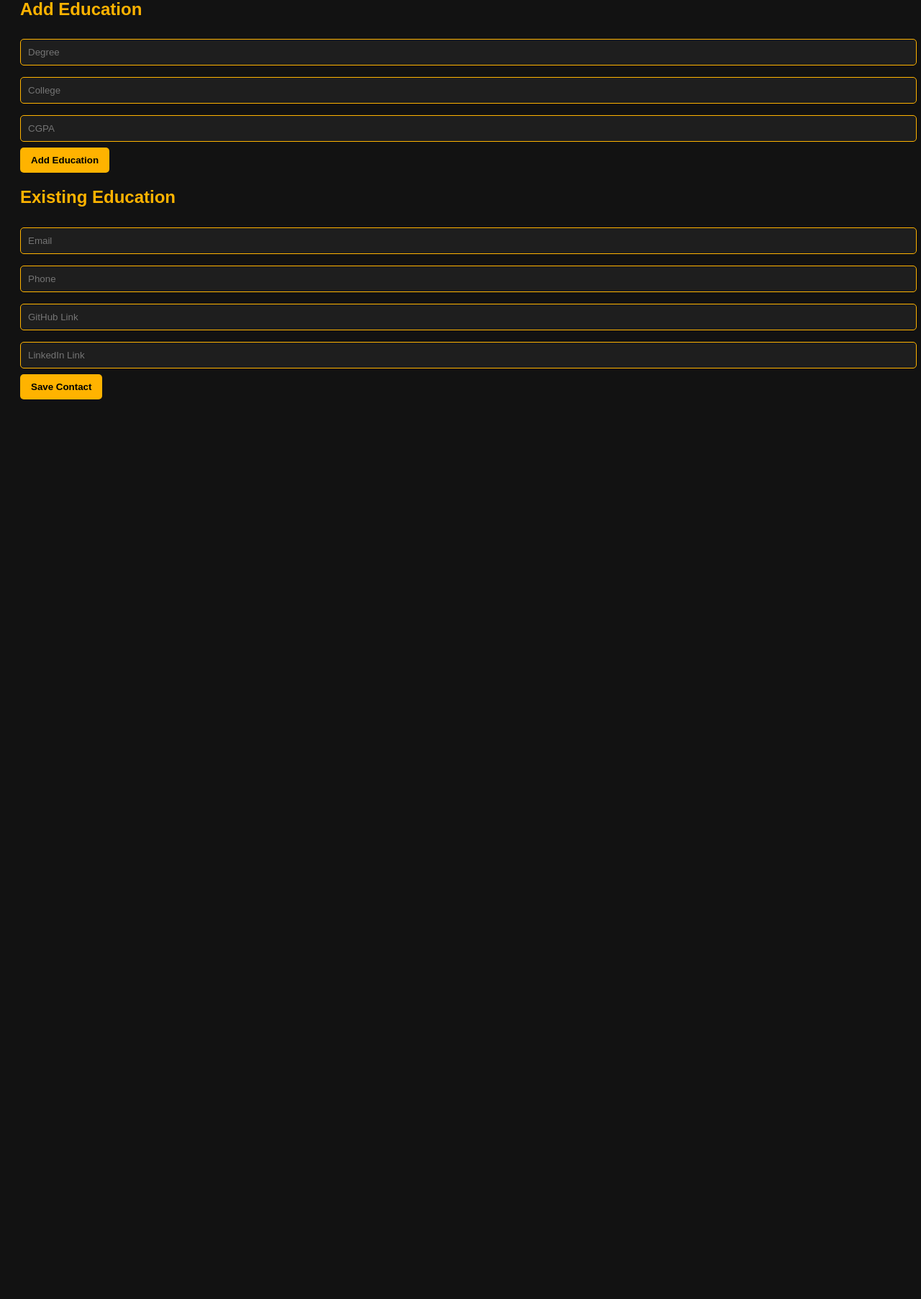
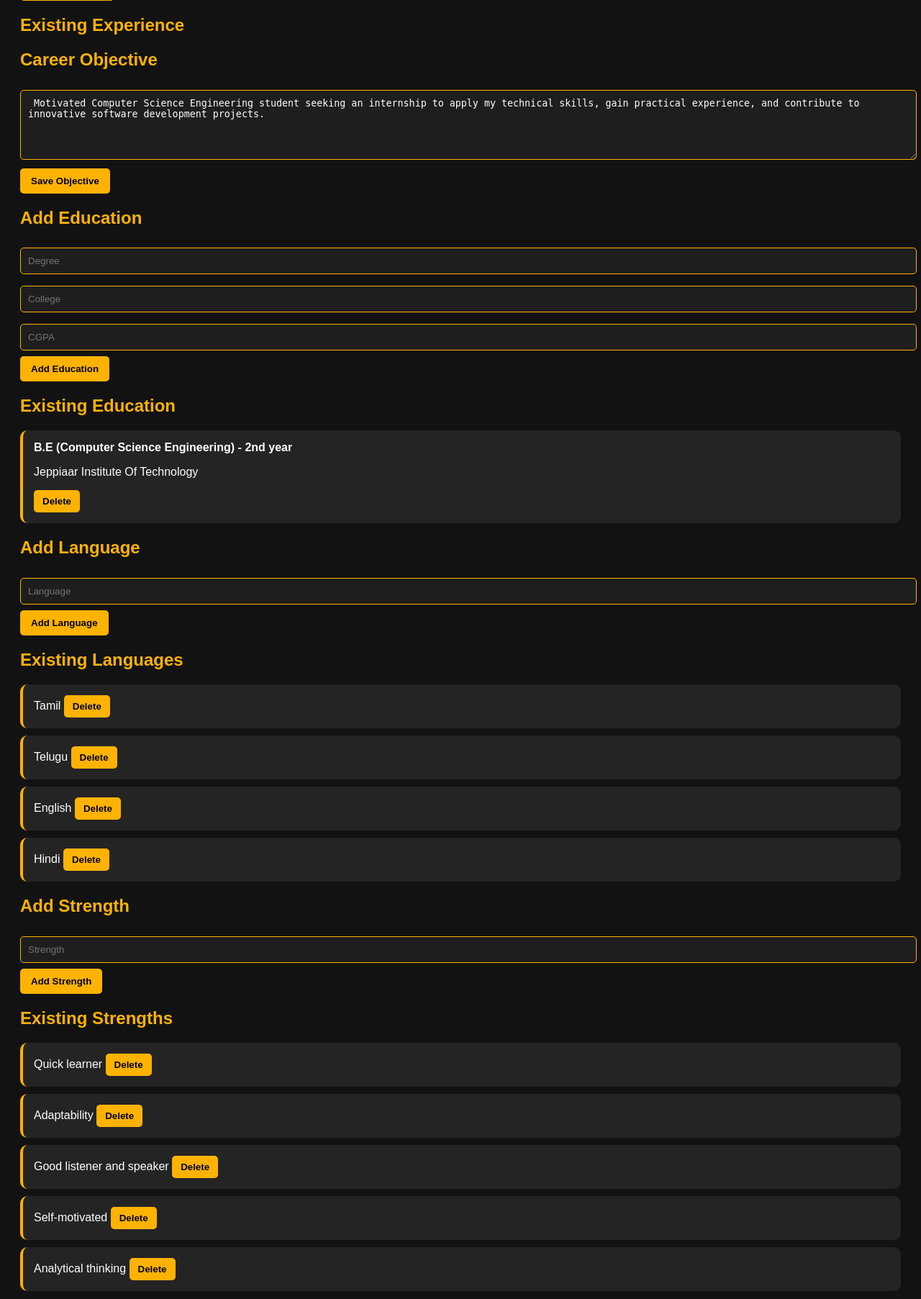
Before and after one commit to seshavarthini/Portfolio-website, a Flask app: page /admin in a window 1280 px wide. Shown: the part 3046-4851 px from the top of the page at 72% size. Before the commit the page ends 3601 px from the top, so only its background shows below. Run offline with Flask 3, Linux system fonts and the light colour scheme; the visitor is signed in with stand-in values (Sample User, id 1).

Commit message:
Initial Portfolio website

```diff
--- a/app.py
+++ b/app.py
@@ -18,7 +18,9 @@ portfolio_config = {
     "show_certifications": True,
     "show_publications": True,
     "show_achievements": True,
-    "show_experience": False
+    "show_experience": False,
+    "show_languages":True,
+    "show_strengths":True
 }
 
 @app.route("/")
@@ -37,7 +39,9 @@ def home():
     achievements=data["achievements"],
     experience=data["experience"],
     objective=data["objective"],
-    education=data["education"]
+    education=data["education"],
+    languages=data["languages"],
+    strengths=data["strengths"]
 )
 
 
@@ -54,6 +58,8 @@ def admin():
         portfolio_config["show_publications"] = "show_publications" in request.form
         portfolio_config["show_achievements"] = "show_achievements" in request.form
         portfolio_config["show_experience"] = "show_experience" in request.form
+        portfolio_config["show_languages"] = "show_languages" in request.form
+        portfolio_config["show_strengths"] = "show_strengths" in request.form
 
         return redirect("/")
 
@@ -68,7 +74,9 @@ def admin():
         achievements=data["achievements"],
         experience=data["experience"],
         objective=data["objective"],
-        education=data["education"]
+        education=data["education"],
+        languages=data["languages"],
+        strengths=data["strengths"]
     )
 
 @app.route("/login", methods=["GET", "POST"])
@@ -286,6 +294,54 @@ def update_objective():
 
     return redirect("/")
 
+@app.route("/add-language", methods=["POST"])
+def add_language():
+
+    data = load_data()
+
+    language = request.form["language"]
+
+    data["languages"].append(language)
+
+    save_data(data)
+
+    return redirect("/")
+
+@app.route("/delete-language/<int:index>")
+def delete_language(index):
+
+    data = load_data()
+
+    del data["languages"][index]
+
+    save_data(data)
+
+    return redirect("/")
+
+@app.route("/add-strength", methods=["POST"])
+def add_strength():
+
+    data = load_data()
+
+    strength = request.form["strength"]
+
+    data["strengths"].append(strength)
+
+    save_data(data)
+
+    return redirect("/")
+
+@app.route("/delete-strength/<int:index>")
+def delete_strength(index):
+
+    data = load_data()
+
+    del data["strengths"][index]
+
+    save_data(data)
+
+    return redirect("/")
+
 
 @app.route("/update-contact", methods=["POST"])
 def update_contact():
--- a/data.json
+++ b/data.json
@@ -5,36 +5,66 @@
         "description": "data science enthusiast",
         "email": "seshavarthini52@gmail.com",
         "phone": "7550042309",
-        "github": "www.github/seshavarthini.com",
-        "linkedin": "www.linkedin.com/seshavarthini"
+        "github": "https://github.com/seshavarthini",
+        "linkedin": "https://www.linkedin.com/in/seshavarthini-rajesh-1b1031383/"
     },
     "skills": [
-        "excel",
-        " linux",
-        " communication"
+        "Python",
+        "SQL",
+        "Excel",
+        "HTML",
+        "Git and Github",
+        " Flask",
+        " Canva",
+        " Figma"
     ],
     "projects": [
         {
-            "title": "Portfolio website",
-            "description": "Dynamic website"
+            "title": "AI-Powered Portfolio & ATS Resume Builder",
+            "description": "Created a full-stack portfolio website using Flask, HTML, CSS, and JSON with a secure admin panel for content management. Integrated an ATS-friendly resume generator that dynamically generates professional PDF resumes from portfolio information, ensuring that updates are reflected automatically across both the portfolio and resume."
+        },
+        {
+            "title": "Task and Time Management App",
+            "description": "Designed and developed the frontend interface of an offline task and time management application. Created responsive screens for task management, priority setting, Pomodoro timer, voice reminder interface, and routine history using a user-friendly design."
         }
     ],
     "publications": [
         {
-            "title": "AI-powered ",
-            "description": "it is good"
+            "title": "AI - Driven Bandwidth Optimization In Solar-Powered Community Mesh Networks For Rural Connectivity  -  1st International Conference on Advance in Science, Technology and Humanities (ICASTH'2026)"
+        },
+        {
+            "title": "Task And Time Management App  -  International Conference on Computers and Communication Engineering (ICCCE-26)"
         }
     ],
     "certifications": [
         {
-            "title": "NPTEL Cloud computing fundamentals certification"
+            "title": "NPTEL - Cloud Computing and Distributed Systems (Issued by NPTEL in 2026)"
         },
         {
-            "title": "fundamentals of python"
+            "title": "Infosys Springboard - Data Science (Issued by Infosys Springboard in 2026)"
         }
     ],
     "achievements": [],
     "experience": [],
-    "objective": " ",
-    "education": []
+    "objective": " Motivated Computer Science Engineering student seeking an internship to apply my technical skills, gain practical experience, and contribute to innovative software development projects.",
+    "education": [
+        {
+            "degree": "B.E (Computer Science Engineering) - 2nd year",
+            "college": "Jeppiaar Institute Of Technology",
+            "cgpa": ""
+        }
+    ],
+    "languages": [
+        "Tamil",
+        "Telugu",
+        "English",
+        "Hindi"
+    ],
+    "strengths": [
+        "Quick learner",
+        "Adaptability",
+        "Good listener and speaker",
+        "Self-motivated",
+        "Analytical thinking"
+    ]
 }
--- a/templates/admin.html
+++ b/templates/admin.html
@@ -144,6 +144,22 @@ input,textarea{
         <input type="checkbox" name="show_experience"
         {% if config.show_experience %}checked{% endif %}>
         Experience
+    </label>
+
+    <br><br>
+
+    <label>
+        <input type="checkbox" name="show_languages"
+        {% if config.show_languages %}checked{% endif %}>
+        Languages
+    </label>
+
+    <br><br>
+
+    <label>
+        <input type="checkbox" name="show_strengths"
+        {% if config.show_strengths %}checked{% endif %}>
+        Strengths
     </label>
 
     <br><br>
@@ -437,7 +453,73 @@ input,textarea{
 
     <p>{{ edu.college }}</p>
 
-    <p>CGPA: {{ edu.cgpa }}</p>
+    <a href="/delete-experience/{{ loop.index0 }}">
+        <button type="button" class="delete-btn">Delete</button>
+    </a>
+
+</div>
+
+{% endfor %}
+
+<h2>Add Language</h2>
+
+<form action="/add-language" method="POST">
+
+    <input
+        type="text"
+        name="language"
+        placeholder="Language"
+        required>
+
+    <button type="submit" class="admin-btn">
+        Add Language
+    </button>
+
+</form>
+
+<h2>Existing Languages</h2>
+
+{% for language in languages %}
+
+<div class="admin-card">
+
+    <span>{{ language }}</span>
+
+    <a href="/delete-language/{{ loop.index0 }}">
+        <button type="button" class="delete-btn">Delete</button>
+    </a>
+
+</div>
+
+{% endfor %}
+
+<h2>Add Strength</h2>
+
+<form action="/add-strength" method="POST">
+
+    <input
+        type="text"
+        name="strength"
+        placeholder="Strength"
+        required>
+
+    <button type="submit" class="admin-btn">
+        Add Strength
+    </button>
+
+</form>
+
+<h2>Existing Strengths</h2>
+
+{% for strength in strengths %}
+
+<div class="admin-card">
+
+    <span>{{ strength }}</span>
+
+    <a href="/delete-strength/{{ loop.index0 }}">
+        <button type="button" class="delete-btn">Delete</button>
+    </a>
 
 </div>
 
```
Also changed, not shown: resume_generator.py (+63 -17 lines), static/style.css (+13 -0 lines), templates/index.html (+32 -2 lines).
